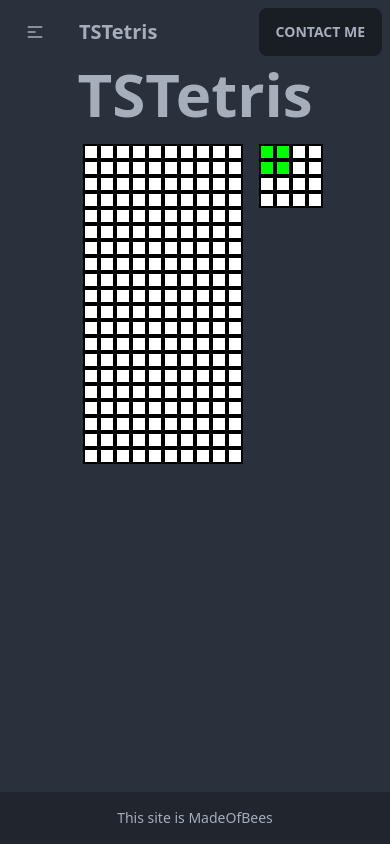
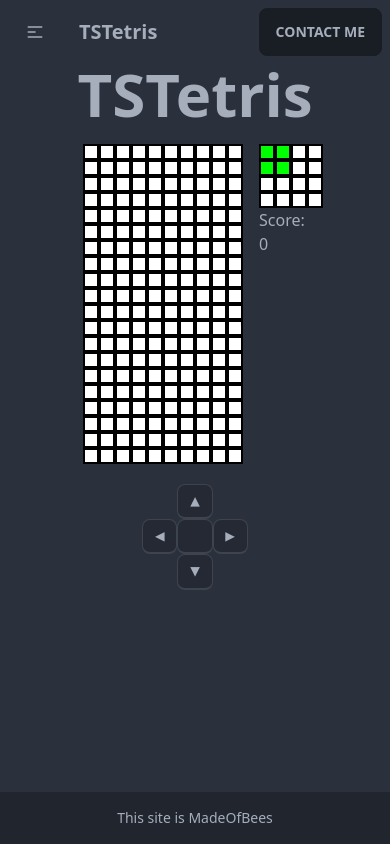
Before and after one commit to MadeOfBees/typescript-tetris, a Next.js app in the folder client/: page / in a window 390 px wide. Built offline with nearby package versions, Linux system fonts and the light colour scheme.

Commit message:
mobile numpad

```diff
--- a/client/src/Components/game/game.tsx
+++ b/client/src/Components/game/game.tsx
@@ -47,6 +47,25 @@ export default function Game() {
   const [boardBGColor, setBoardBGColor] = useState<string>("#ffffff");
   const [nextMino, setNextMino] = useState<Array<Array<string>>>([]);
   const [board, setBoard] = useState<Array<Array<string>>>([]);
+  const [score, setScore] = useState<number>(0);
+
+  const Dpad = () => {
+    return (
+      <div className="justify-center flex flex-col mt-5">
+        <div className="flex justify-center w-full">
+          <kbd className="kbd">▲</kbd>
+        </div>
+        <div className="flex justify-center w-full">
+          <kbd className="kbd">◀︎</kbd>
+          <kbd className="kbd"></kbd>
+          <kbd className="kbd">▶︎</kbd>
+        </div>
+        <div className="flex justify-center w-full">
+          <kbd className="kbd">▼</kbd>
+        </div>
+      </div>
+    );
+  };
 
   const makeBoard = (): Array<Array<string>> => {
     const board = [];
@@ -104,7 +123,9 @@ export default function Game() {
   }, []);
 
   return (
-    <div className="flex flex-row mt-5">
+    // col so the dpad shows up right
+    <div className="flex flex-col mt-5">
+      <div className="flex flex-row">
         <div className="w-4"></div>
         <div className="flex flex-col">
           {board.map((row, i) => (
@@ -168,7 +189,13 @@ export default function Game() {
               ))}
             </div>
           ))}
+          <div>
+            <h1>Score:</h1>
+            <p>{score}</p>
           </div>
+        </div>
+      </div>
+      <Dpad />
     </div>
   );
 }
```
Lines whose indentation alone changed are shown as unchanged.
